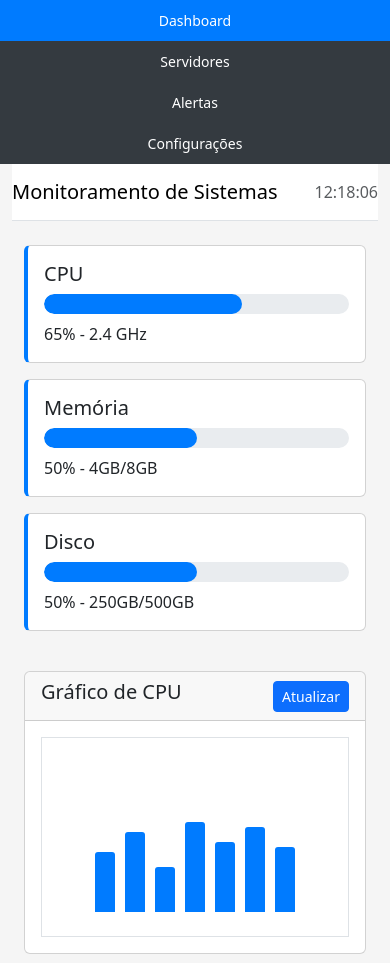
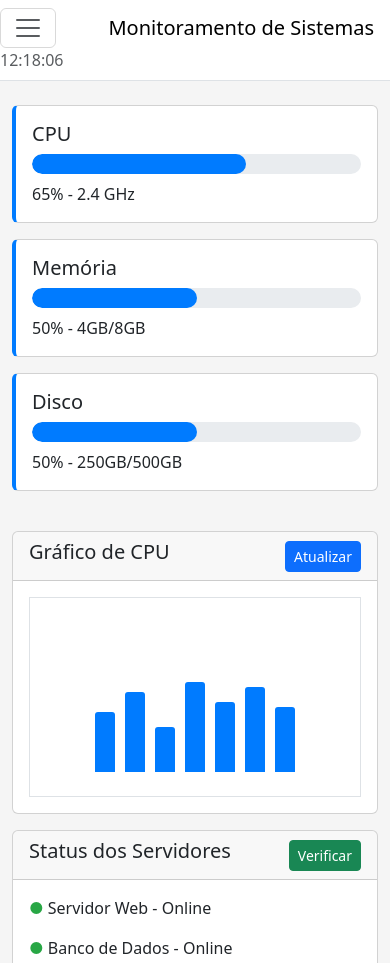
Before and after one commit to luansf02/desafio-bootstrap, a plain HTML site: page index.html in a window 390 px wide. Shown: the top 963 px of the page. Drawn offline with nearby package versions, Linux system fonts and the light colour scheme.

Commit message:
garantindo que a sidebar recolha em telas menores

```diff
--- a/index.html
+++ b/index.html
@@ -11,9 +11,7 @@
     <link rel="stylesheet" href="src/css/style.css" />
   </head>
   <body>
-    <div class="container-fluid">
-      <div class="row mobile-container">
-        <div class="col-md-2 p-0">
+    <div class="overlay" id="overlay" onclick="toggleSidebar()"></div>
     <div class="sidebar" id="sidebar">
       <div class="p-3 text-center text-white border-bottom">
         <h5>Sistema</h5>
@@ -25,10 +23,16 @@
         <a class="nav-link" href="#">Configurações</a>
       </nav>
     </div>
-        </div>
 
-        <div class="col-md-10 main-content">
+    <div class="main-content">
       <nav class="navbar navbar-light bg-white border-bottom mb-4">
+        <button
+          class="navbar-toggler d-md-none"
+          type="button"
+          onclick="toggleSidebar()"
+        >
+          <span class="navbar-toggler-icon"></span>
+        </button>
         <span class="navbar-brand">Monitoramento de Sistemas</span>
         <span class="text-muted" id="currentTime"></span>
       </nav>
@@ -110,16 +114,12 @@
                   <span class="status-online">●</span> Servidor Web - Online
                 </p>
                 <p>
-                      <span class="status-online">●</span> Banco de Dados -
-                      Online
+                  <span class="status-online">●</span> Banco de Dados - Online
                 </p>
                 <p>
-                      <span class="status-offline">●</span> Servidor Email -
-                      Offline
+                  <span class="status-offline">●</span> Servidor Email - Offline
                 </p>
-                    <p>
-                      <span class="status-online">●</span> API Gateway - Online
-                    </p>
+                <p><span class="status-online">●</span> API Gateway - Online</p>
               </div>
             </div>
           </div>
@@ -133,9 +133,7 @@
               >
                 <h5>Últimos Alertas</h5>
                 <div>
-                      <button class="btn btn-sm btn-warning me-2">
-                        Limpar
-                      </button>
+                  <button class="btn btn-sm btn-warning me-2">Limpar</button>
                   <button class="btn btn-sm btn-info">Exportar</button>
                 </div>
               </div>
@@ -192,8 +190,6 @@
         </div>
       </div>
     </div>
-      </div>
-    </div>
 
     <script src="https://cdn.jsdelivr.net/npm/bootstrap@5.3.0/dist/js/bootstrap.bundle.min.js"></script>
     <script src="src/js/script.js"></script>
--- a/src/css/style.css
+++ b/src/css/style.css
@@ -6,6 +6,16 @@ body {
   background-color: #343a40;
   min-height: 100vh;
   width: 200px;
+  position: fixed;
+  top: 0;
+  left: 0;
+  z-index: 1000;
+  transform: translateX(-100%);
+  transition: transform 0.3s ease;
+}
+
+.sidebar.show {
+  transform: translateX(0);
 }
 
 .sidebar .nav-link {
@@ -73,35 +83,27 @@ body {
   border-radius: 3px 3px 0 0;
 }
 
-@media (max-width: 768px) {
+@media (min-width: 768px) {
   .sidebar {
-    position: static;
-    width: 100%;
-    min-height: auto;
-    order: -1;
-  }
-
-  .sidebar .nav {
-    flex-direction: row;
-    justify-content: space-around;
-  }
-
-  .sidebar .nav-link {
-    padding: 10px 15px;
-    text-align: center;
-    font-size: 14px;
-  }
-
-  .sidebar .p-3 {
-    display: none;
+    transform: translateX(0);
   }
 
   .main-content {
-    margin-left: 0 !important;
-  }
-
-  .mobile-container {
-    display: flex;
-    flex-direction: column;
+    margin-left: 200px;
   }
 }
+
+.overlay {
+  position: fixed;
+  top: 0;
+  left: 0;
+  width: 100%;
+  height: 100%;
+  background-color: rgba(0, 0, 0, 0.5);
+  z-index: 999;
+  display: none;
+}
+
+.overlay.show {
+  display: block;
+}
--- a/src/js/script.js
+++ b/src/js/script.js
@@ -1,3 +1,11 @@
+function toggleSidebar() {
+  const sidebar = document.getElementById("sidebar");
+  const overlay = document.getElementById("overlay");
+
+  sidebar.classList.toggle("show");
+  overlay.classList.toggle("show");
+}
+
 function updateTime() {
   const now = new Date();
   const timeString = now.toLocaleTimeString("pt-BR");
```
Lines whose indentation alone changed are shown as unchanged.
